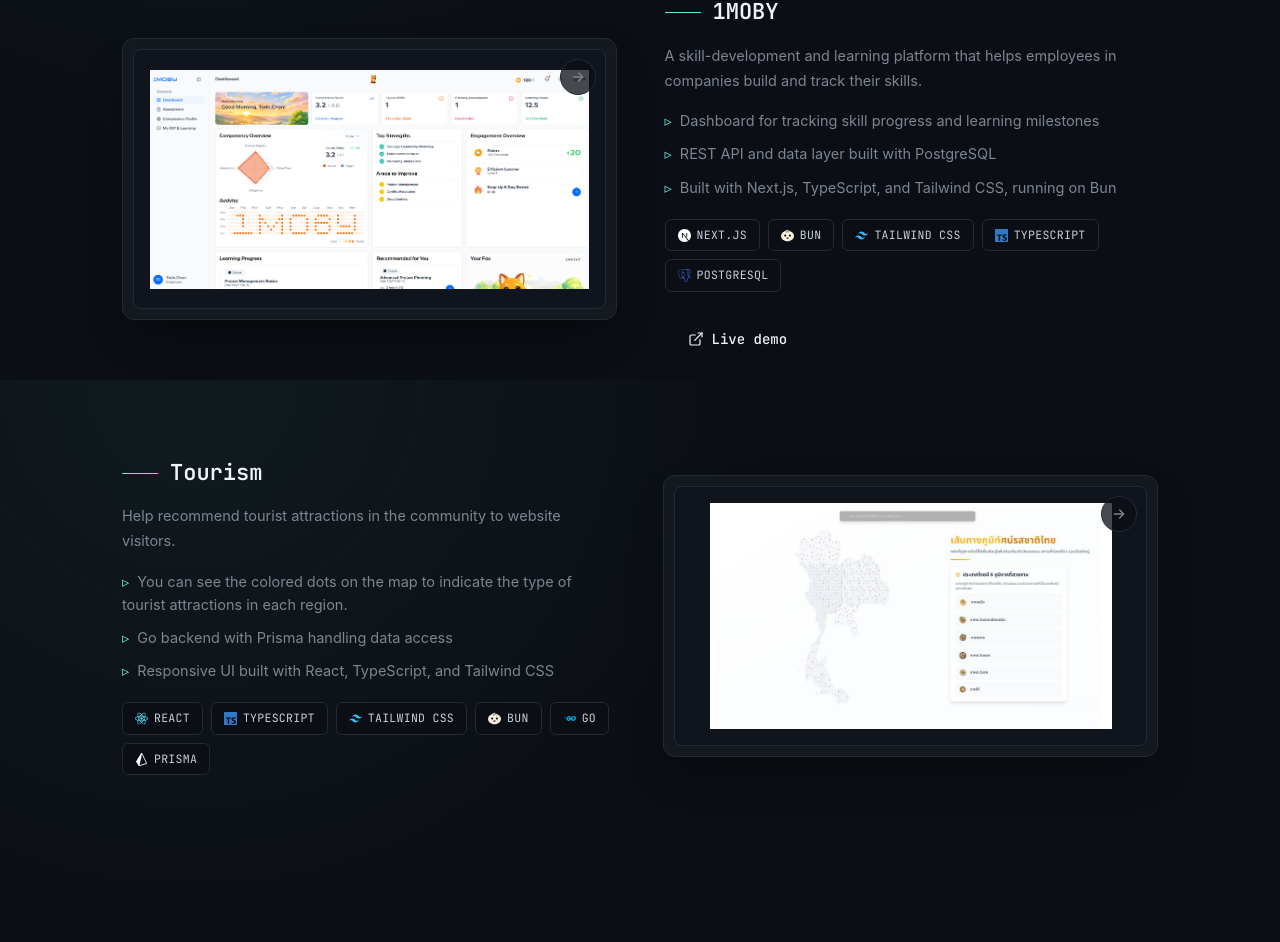
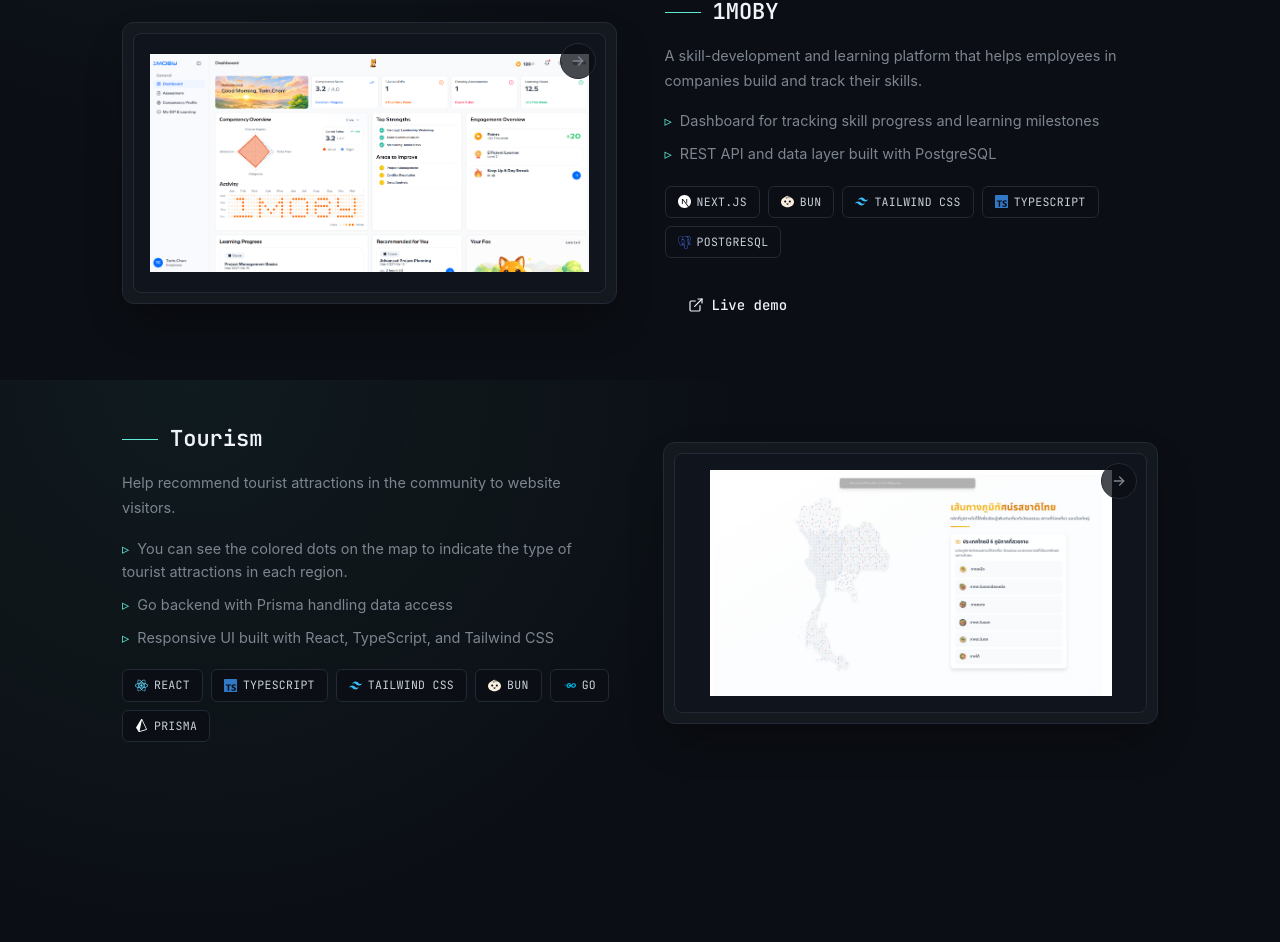
Before and after one commit to POPO112005/portfolio, a React (Vite) app: page / in a window 1280 px wide. Shown: the part 2020-2962 px from the top of the page. Built offline with nearby package versions, Linux system fonts and the light colour scheme.

Commit message:
fix: remove outdated technology description from content highlights

```diff
--- a/src/data/portfolio.ts
+++ b/src/data/portfolio.ts
@@ -155,7 +155,7 @@ export const content: Record<Language, Content> = {
         highlights: [
           'Dashboard for tracking skill progress and learning milestones',
           'REST API and data layer built with PostgreSQL',
-          'Built with Next.js, TypeScript, and Tailwind CSS, running on Bun',
+
         ],
         tech: ['Next.js', 'Bun', 'Tailwind CSS', 'TypeScript', 'PostgreSQL'],
         github: undefined,
```
